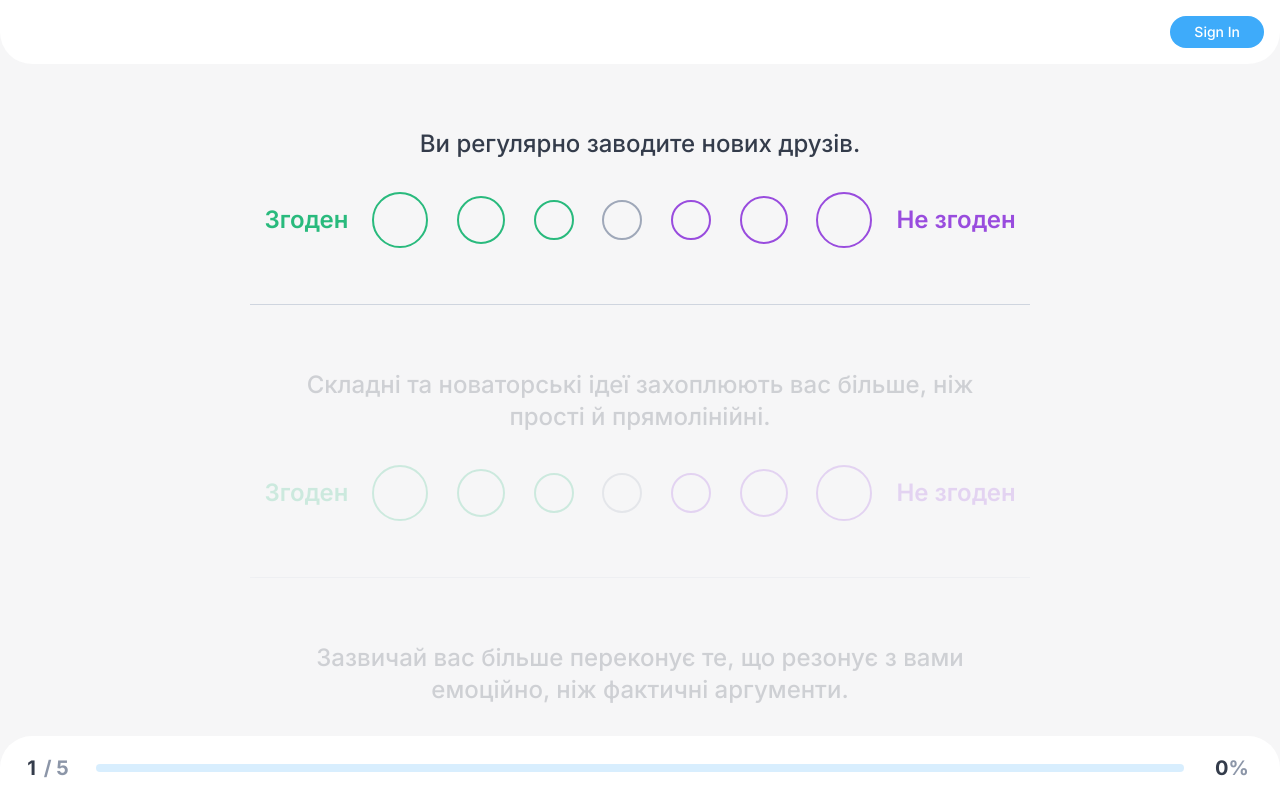
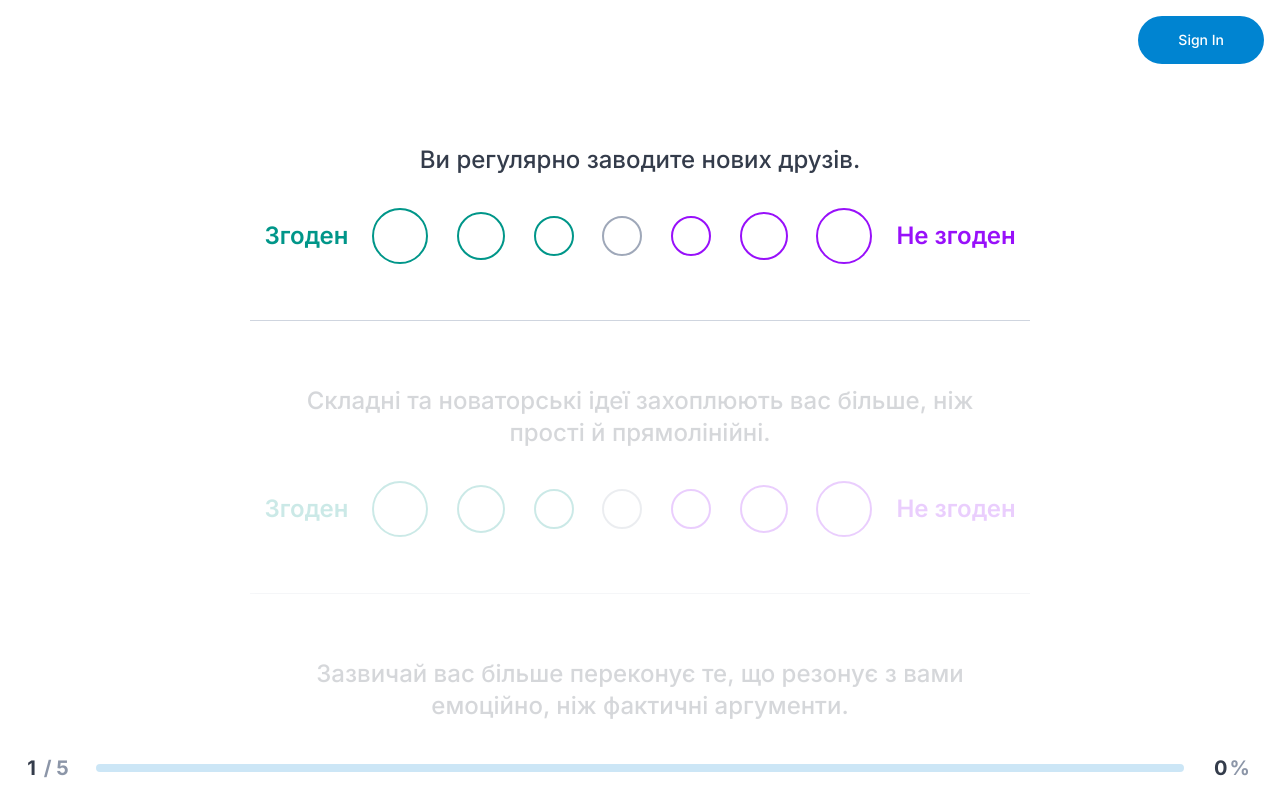
Before and after one commit to endeveron/n_typify, a Next.js app: page / in a window 1280 px wide. Shown: the top 798 px of the page. Built offline with nearby package versions, Linux system fonts and the light colour scheme.

Commit message:
style: dark theme

```diff
--- a/src/app/(auth)/sign-up/page.tsx
+++ b/src/app/(auth)/sign-up/page.tsx
@@ -14,7 +14,7 @@ const Page = async () => {
       </CardHeader>
       <CardContent>
         {/* <div className="flex flex-col">
-          <div className="mb-2 text-center text-sm text-secondary-foreground">
+          <div className="mb-2 text-center text-sm text-muted">
             Unable to register in the preview mode
           </div>
           <Link href="/sign-in" className="auth-form_link">
--- a/src/core/components/auth/social-buttons.tsx
+++ b/src/core/components/auth/social-buttons.tsx
@@ -27,7 +27,7 @@ const SocialButtons = () => {
 
   return (
     <div className="social-buttons relative flex flex-col gap-4">
-      <p className="text-center text-sm text-secondary-foreground">or</p>
+      <p className="text-center text-sm">or</p>
       <Button
         onClick={() => handleClick(SocialProvider.google)}
         type="button"
--- a/src/core/components/personality-test/personality-test.tsx
+++ b/src/core/components/personality-test/personality-test.tsx
@@ -1,24 +1,24 @@
 'use client';
 
+import { useCallback, useEffect, useRef, useState } from 'react';
 import { toast } from 'sonner';
-import {
-  AnswerMapData,
-  LangCode,
-  PersonalityTestTranslation,
-  Question,
-  TraitIndex,
-} from '@/core/types/personality-test';
-import { useCallback, useEffect, useRef, useState } from 'react';
 
 import QuestionCard from '@/core/components/personality-test/question-card';
 import { Button } from '@/core/components/ui/button';
 import { Progress } from '@/core/components/ui/progress';
 import { QUESTION_DATA_ARRAY_LENGTH } from '@/core/data/questions';
 import {
+  AnswerMapData,
+  MBTIResult,
+  Question,
+  TraitIndex,
+} from '@/core/types/personality-test';
+import { LangCode, PersonalityTestTranslation } from '@/core/types/translation';
+import { getPersonalityTestTranslation } from '@/core/utils/dictionary';
+import {
   calculateMBTI,
   configurePersonalityTestQuestions,
 } from '@/core/utils/personality-test';
-import { getPersonalityTestTranslation } from '@/core/utils/dictionary';
 
 const QUESTION_GROUP_SIZE = 12;
 const TOTAL_QUESTION_GROUPS = QUESTION_DATA_ARRAY_LENGTH / QUESTION_GROUP_SIZE; // 5  (60 / 12)
@@ -41,6 +41,57 @@ const PersonalityTest = ({ langCode }: PersonalityTestProps) => {
   const activeQuestionRef = useRef<HTMLDivElement | null>(null);
   const answerMapRef = useRef<Map<string, AnswerMapData>>(new Map());
 
+  const handleNextButton = () => {
+    getNextQuestionGroup();
+  };
+
+  const handleGetResultsButton = () => {
+    const result = getResults();
+    console.log(result.personalityType);
+    console.log(result.percentageMap);
+
+    // TODO: Save test results in DB using server actions
+  };
+
+  const handleQuestionCardSelect = (data: AnswerMapData) => {
+    // console.log('data', data);
+
+    if (Number(data.questionId) >= activeQuestionId) {
+      updateCurrentQuestionId();
+    }
+
+    setTimeout(() => {
+      scrollToNextQuestion();
+      updateProgress();
+      updateAnswerMap(data);
+    }, 50); // Ensure state updates before scrolling
+  };
+
+  const getResults = (): MBTIResult => {
+    // Init trait map
+    const traitMap = new Map<TraitIndex, number>([
+      ['e', 0],
+      ['i', 0],
+      ['s', 0],
+      ['n', 0],
+      ['t', 0],
+      ['f', 0],
+      ['j', 0],
+      ['p', 0],
+      ['a', 0],
+      ['v', 0],
+    ]);
+
+    // Fill out the trait map
+    answerMapRef.current.forEach(({ traitIndex, value }: AnswerMapData) => {
+      const curValue = traitMap.get(traitIndex as TraitIndex) as number;
+      traitMap.set(traitIndex as TraitIndex, curValue + value);
+    });
+
+    const result = calculateMBTI(traitMap);
+    return result;
+  };
+
   const getNextQuestionGroup = () => {
     const newOffset = questionGroupNum * QUESTION_GROUP_SIZE;
     const nextQuestionGroup = questions.slice(
@@ -62,39 +113,7 @@ const PersonalityTest = ({ langCode }: PersonalityTestProps) => {
     }, 50); // Ensure state updates before scrolling
   };
 
-  // Init data
-  useEffect(() => {
-    const initData = async () => {
-      // Get translation
-      const { questions, ...translations } =
-        await getPersonalityTestTranslation(langCode);
-      setTranslation(translations);
-
-      // Merge question data with translation
-      const translatedQuestions: { [key: string]: string } = questions;
-      const mergedQuestions =
-        configurePersonalityTestQuestions(translatedQuestions);
-      setQuestions(mergedQuestions);
-    };
-
-    initData();
-  }, [langCode]);
-
-  useEffect(() => {
-    // Get the first group
-    const initQuestions = async () => {
-      const firstGroup = questions.slice(0, QUESTION_GROUP_SIZE);
-      if (!firstGroup?.length) {
-        toast(`No questions fetched`);
-        return;
-      }
-      setQuestionGroup(firstGroup);
-      setQuestionGroupNum(1);
-    };
-    initQuestions();
-  }, [questions]);
-
-  // Assign ref only to the currently active question
+  // Assign ref to the currently active question
   const setActiveQuestionRef = useCallback((el: HTMLDivElement | null) => {
     if (el && activeQuestionRef.current !== el) {
       activeQuestionRef.current = el;
@@ -108,10 +127,6 @@ const PersonalityTest = ({ langCode }: PersonalityTestProps) => {
         block: 'center',
       });
     }
-  };
-
-  const updateAnswerMap = (data: AnswerMapData) => {
-    answerMapRef.current.set(data.questionId, data);
   };
 
   const updateCurrentQuestionId = () => {
@@ -132,48 +147,36 @@ const PersonalityTest = ({ langCode }: PersonalityTestProps) => {
     setProgress(value);
   };
 
-  const handleQuestionCardSelect = (data: AnswerMapData) => {
-    // console.log('data', data);
-
-    if (Number(data.questionId) >= activeQuestionId) {
-      updateCurrentQuestionId();
-    }
-
-    setTimeout(() => {
-      scrollToNextQuestion();
-      updateProgress();
-      updateAnswerMap(data);
-    }, 50); // Ensure state updates before scrolling
+  const updateAnswerMap = (data: AnswerMapData) => {
+    answerMapRef.current.set(data.questionId, data);
   };
 
-  const handleNextButton = () => {
-    getNextQuestionGroup();
-  };
+  // Init data
+  useEffect(() => {
+    const initData = async () => {
+      // Get translations
+      const { questions, ...translations } =
+        await getPersonalityTestTranslation(langCode);
+      if (!questions || !translations) {
+        toast(`Unable to get translations`);
+        return;
+      }
+      setTranslation(translations);
 
-  const getResults = () => {
-    const traitMap = new Map<TraitIndex, number>([
-      ['e', 0],
-      ['i', 0],
-      ['s', 0],
-      ['n', 0],
-      ['t', 0],
-      ['f', 0],
-      ['j', 0],
-      ['p', 0],
-      ['a', 0],
-      ['v', 0],
-    ]);
+      // Merge question data with translation
+      const translatedQuestions: { [key: string]: string } = questions;
+      const mergedQuestions =
+        configurePersonalityTestQuestions(translatedQuestions);
+      setQuestions(mergedQuestions);
 
-    // Fill out the trait map
-    answerMapRef.current.forEach(({ traitIndex, value }: AnswerMapData) => {
-      const curValue = traitMap.get(traitIndex as TraitIndex) as number;
-      traitMap.set(traitIndex as TraitIndex, curValue + value);
-    });
+      // Init the first group of questions
+      const firstGroup = mergedQuestions.slice(0, QUESTION_GROUP_SIZE);
+      setQuestionGroup(firstGroup);
+      setQuestionGroupNum(1);
+    };
 
-    const result = calculateMBTI(traitMap);
-    console.log(result.personalityType);
-    console.log(result.percentageMap);
-  };
+    initData();
+  }, [langCode]);
 
   return (
     <div className="personality-test relative flex flex-col flex-1">
@@ -199,21 +202,21 @@ const PersonalityTest = ({ langCode }: PersonalityTestProps) => {
           </div>
         ))}
 
-        <div className="action-buttons h-10 my-8 flex justify-center">
+        <div className="action-buttons h-10 my-16 flex justify-center">
           {isNext && !isDone ? (
             <Button onClick={handleNextButton}>
               {translation?.nextGroupBtnTitle}
             </Button>
           ) : null}
           {isNext && isDone ? (
-            <Button variant="accent" onClick={getResults}>
+            <Button variant="accent" onClick={handleGetResultsButton}>
               {translation?.getResultsBtnTitle}
             </Button>
           ) : null}
         </div>
       </div>
 
-      <div className="bottom-bar min-h-16 sticky bottom-0 flex items-center justify-between bg-white xl:rounded-tr-4xl xl:rounded-tl-4xl">
+      <div className="bottom-bar min-h-16 sticky bottom-0 flex items-center justify-between bg-card xl:rounded-tr-4xl xl:rounded-tl-4xl">
         <div className="w-24 flex items-center justify-center px-4 text-xl font-bold cursor-default">
           {questionGroupNum}
           <div className="text-muted ml-2">/ {TOTAL_QUESTION_GROUPS}</div>
@@ -222,9 +225,8 @@ const PersonalityTest = ({ langCode }: PersonalityTestProps) => {
           <Progress value={progress} />
         </div>
         <div className="w-24 flex items-center justify-center px-4 text-xl font-bold cursor-default">
-          {/* {activeQuestionId} */}
           {progress}
-          <div className="text-muted">%</div>
+          <div className="text-muted ml-0.5">%</div>
         </div>
       </div>
     </div>
--- a/src/core/components/personality-test/question-card.tsx
+++ b/src/core/components/personality-test/question-card.tsx
@@ -3,15 +3,12 @@
 import { useState } from 'react';
 
 import RadioButton from '@/core/components/personality-test/radio-button';
-import {
-  Question,
-  AnswerMapData,
-  PersonalityTestQuestionCardTranslation,
-} from '@/core/types/personality-test';
+import { AnswerMapData, Question } from '@/core/types/personality-test';
+import { QuestionCardTranslation } from '@/core/types/translation';
 import { cn } from '@/core/utils/common';
 
 type QuestionCardProps = Question & {
-  translation?: PersonalityTestQuestionCardTranslation;
+  translation?: QuestionCardTranslation;
   activeQuestionId: string;
   onSelect: (data: AnswerMapData) => void;
 };
@@ -53,7 +50,7 @@ const QuestionCard = ({
         {question}
       </div>
       <div className="radio-group w-full flex flex-col items-center sm:flex-row sm:justify-center sm:gap-4 md:gap-6">
-        <div className="max-sm:hidden caption text-xl xl:text-2xl text-green font-semibold">
+        <div className="max-sm:hidden caption text-xl xl:text-2xl text-teal font-semibold cursor-default">
           {translation.attitudePositive}
         </div>
         <div className="radios w-full flex items-center justify-between max-md:max-w-96 md:w-[420px] xl:w-[500px]">
@@ -114,11 +111,11 @@ const QuestionCard = ({
             />
           </div>
         </div>
-        <div className="max-sm:hidden caption text-xl xl:text-2xl text-purple font-semibold ">
+        <div className="max-sm:hidden caption text-xl xl:text-2xl text-purple font-semibold cursor-default">
           {translation.attitudeNegative}
         </div>
-        <div className="captions-mobile w-full max-w-96 sm:hidden flex justify-between mt-4 text-sm font-semibold uppercase">
-          <div className="text-green">{translation.attitudePositive}</div>
+        <div className="captions-mobile w-full max-w-96 sm:hidden flex justify-between mt-4 text-sm font-semibold uppercase cursor-default">
+          <div className="text-teal">{translation.attitudePositive}</div>
           <div className="text-purple">{translation.attitudeNegative}</div>
         </div>
       </div>
--- a/src/core/components/personality-test/radio-button.tsx
+++ b/src/core/components/personality-test/radio-button.tsx
@@ -36,10 +36,10 @@ const RadioButton = ({
         className={cn(
           `flex items-center justify-center h-full w-full rounded-full transition-all`,
           {
-            'border-2 border-green': isPositive && !isChecked,
+            'border-2 border-teal': isPositive && !isChecked,
             'border-2 border-purple': !isPositive && !isChecked,
             'border-2 border-neutral': isNeutral && !isChecked,
-            'bg-green': isPositive && isChecked,
+            'bg-teal': isPositive && isChecked,
             'bg-purple': !isPositive && isChecked,
             'bg-neutral': isNeutral && isChecked,
           }
--- a/src/core/components/ui/button.tsx
+++ b/src/core/components/ui/button.tsx
@@ -21,9 +21,9 @@ const buttonVariants = cva(
         link: 'text-blue underline-offset-4 hover:underline',
       },
       size: {
-        default: 'h-10 px-8 sm:h-12 sm:px-10',
-        sm: 'h-8 px-6 text-sm',
-        lg: 'h-12 px-8',
+        sm: 'h-8 px-6 text-sm sm:h-10 sm:px-10 lg:h-12',
+        default: 'h-12 px-8 sm:h-14 sm:px-10 sm:text-lg',
+        lg: 'h-14 px-10 text-lg sm:h-16 sm:px-12',
         icon: 'h-9 w-9',
       },
     },
--- a/src/core/components/ui/card.tsx
+++ b/src/core/components/ui/card.tsx
@@ -41,11 +41,7 @@ const CardDescription = React.forwardRef<
   HTMLParagraphElement,
   React.HTMLAttributes<HTMLParagraphElement>
 >(({ className, ...props }, ref) => (
-  <p
-    ref={ref}
-    className={cn('text-sm text-secondary-foreground', className)}
-    {...props}
-  />
+  <p ref={ref} className={cn('text-sm text-muted', className)} {...props} />
 ));
 CardDescription.displayName = 'CardDescription';
 
--- a/src/core/globals.css
+++ b/src/core/globals.css
@@ -11,19 +11,25 @@
 
   --background: #ffffff;
   --foreground: #343c4b;
-  --secondary-background: #f6f6f7;
-  --secondary-foreground: #4d5769;
+  /* --secondary-background: #f6f6f7;
+  --secondary-foreground: #4d5769; */
 
   --red: #ff3d23;
   --orange: #f8822d;
   --yellow: #ffba24;
   --blue: #3eabfa;
-  --green: #29ba7d;
-  --purple: #994cde;
   --neutral: #9fa8b9;
 
-  --accent: var(--orange);
-  --brand: var(--blue);
+  --amber: #fe9a00; /* amber-600 */
+  --purple: #9810fa; /* purple-600 */
+  --rose: #ec003f; /* rose-600 */
+  --sky: #0084d1; /* sky-000 */
+  --slate: #45556c; /* slate-600 */
+  --teal: #009689; /* teal-600 */
+  --violet: #7f22fe; /* violet-600 */
+
+  --accent: var(--amber);
+  --brand: var(--sky);
 
   --muted: #8c96a8;
   --border: #cfd5df;
@@ -31,7 +37,7 @@
   --input-border: #f3f5f8;
   --overlay: white;
 
-  --ring: var(--blue);
+  --ring: var(--brand);
 
   --btn-primary-foreground: white;
   --btn-primary-background: var(--brand);
@@ -77,49 +83,72 @@
   --sidebar-ring: oklch(0.708 0 0); */
 }
 
-/* @media (prefers-color-scheme: dark) {
+@media (prefers-color-scheme: dark) {
   :root {
-    --background: #fff7ed;
-    --foreground: #171717;
+    --background: #0a0a0a; /* neutral-950 */
+    --foreground: #d4d4d4; /* neutral-300 */
+    /* --secondary-background: #171717;
+    --secondary-foreground: #4d5769; */
 
-    --red: #ff3e24;
-    --orange: #f88d41;
-    --yellow: #ffbe32;
-    --blue: #55b2f5;
-    --green: #19c07a;
+    --red: #ff3d23; /* -000 */
+    --orange: #f8822d; /* -000 */
+    --yellow: #ffba24; /* -000 */
+    --blue: #3eabfa; /* -000 */
+    --neutral: #737373; /* neutral-500 */
 
-    --accent: var(--orange);
-    --brand: var(--blue);
+    --amber: #fe9a00; /* amber-600 */
+    --purple: #9810fa; /* purple-600 */
+    --rose: #ec003f; /* rose-600 */
+    --sky: #0084d1; /* sky-000 */
+    --slate: #45556c; /* slate-600 */
+    --teal: #009689; /* teal-600 */
+    --violet: #7f22fe; /* violet-600 */
 
-    --muted: #7d766f;
-    --border: #fff1e0;
-    --input: white;
-    --overlay: #fafafa;
+    --accent: var(--amber);
+    --brand: var(--sky);
+
+    --muted: #8c96a8;
+    --border: #262626; /* neutral-800 */
+    --input: #f3f5f8;
+    --input-border: #f3f5f8;
+    --overlay: white;
+
+    --ring: var(--brand);
 
     --btn-primary-foreground: white;
     --btn-primary-background: var(--brand);
+    --btn-primary-background-hover: #2992dd;
     --btn-accent-foreground: white;
-    --btn-accent-background: #d4cfc9;
+    --btn-accent-background: var(--accent);
+    --btn-accent-background-hover: #ee7118;
+    --btn-neutral-background: white;
 
     --placeholder-background: white;
-    --card: white;
+    --card: #171717; /* neutral-900 */
+    --popover: #e5e5e5; /* neutral-200 */
+    --popover-foreground: #0a0a0a; /* neutral-950 */
   }
-} */
+}
 
 @theme inline {
   --color-background: var(--background);
   --color-foreground: var(--foreground);
-  --color-secondary-background: var(--secondary-background);
-  --color-secondary-foreground: var(--secondary-foreground);
+  /* --color-secondary-background: var(--secondary-background);
+  --color-secondary-foreground: var(--secondary-foreground); */
 
   --color-red: var(--red);
   --color-orange: var(--orange);
   --color-yellow: var(--yellow);
   --color-blue: var(--blue);
-  --color-green: var(--green);
+  --color-neutral: var(--neutral);
+
+  --color-amber: var(--amber);
   --color-purple: var(--purple);
-  --color-purple: var(--purple);
-  --color-neutral: var(--neutral);
+  --color-rose: var(--rose);
+  --color-sky: var(--sky);
+  --color-slate: var(--slate);
+  --color-teal: var(--teal);
+  --color-violet: var(--violet);
 
   --color-brand: var(--brand);
   --color-accent: var(--accent);
@@ -175,51 +204,14 @@
   --radius-xl: calc(var(--radius) + 4px); */
 }
 
-.dark {
-  --background: #ffffff;
-  --foreground: #343c4b;
-  --secondary-background: #f6f6f7;
-  --secondary-foreground: #4d5769;
-
-  --red: #ff3d23;
-  --orange: #f8822d;
-  --yellow: #ffba24;
-  --blue: #3eabfa;
-  --green: #29ba7d;
-  --purple: #994cde;
-  --neutral: #9fa8b9;
-
-  --accent: var(--orange);
-  --brand: var(--blue);
-
-  --muted: #8c96a8;
-  --border: #cfd5df;
-  --input: #f3f5f8;
-  --input-border: #f3f5f8;
-  --overlay: white;
-
-  --ring: var(--blue);
-
-  --btn-primary-foreground: white;
-  --btn-primary-background: var(--brand);
-  --btn-primary-background-hover: #2992dd;
-  --btn-accent-foreground: white;
-  --btn-accent-background: var(--accent);
-  --btn-accent-background-hover: #ee7118;
-  --btn-neutral-background: white;
-
-  --placeholder-background: white;
-  --card: white;
-  --popover: #343c4b;
-  --popover-foreground: white;
-}
+/* .dark {} */
 
 @layer base {
   * {
     @apply border-border outline-ring;
   }
   body {
-    @apply bg-secondary-background text-foreground;
+    @apply bg-background text-foreground;
   }
 }
 
--- a/src/core/types/personality-test.ts
+++ b/src/core/types/personality-test.ts
@@ -1,18 +1,3 @@
-export type LangCode = 'en' | 'uk';
-
-// Define the structure of the imported JSON
-export type PersonalityTestQuestionCardTranslation = {
-  attitudePositive: string;
-  attitudeNegative: string;
-};
-
-export type PersonalityTestTranslation = {
-  questionCard: PersonalityTestQuestionCardTranslation;
-  questions: { [key: string]: string };
-  nextGroupBtnTitle: string;
-  getResultsBtnTitle: string;
-};
-
 export type TraitIndex =
   | 'e'
   | 'i'
--- /dev/null
+++ b/src/core/types/translation.ts
@@ -0,0 +1,17 @@
+export type LangCode = 'en' | 'uk';
+
+// Define the structure of the imported JSON
+
+// Personality Test
+
+export type QuestionCardTranslation = {
+  attitudePositive: string;
+  attitudeNegative: string;
+};
+
+export type PersonalityTestTranslation = {
+  questionCard: QuestionCardTranslation;
+  questions: { [key: string]: string };
+  nextGroupBtnTitle: string;
+  getResultsBtnTitle: string;
+};
--- a/src/core/utils/dictionary.ts
+++ b/src/core/utils/dictionary.ts
@@ -1,7 +1,4 @@
-import {
-  LangCode,
-  PersonalityTestTranslation,
-} from '@/core/types/personality-test';
+import { LangCode, PersonalityTestTranslation } from '@/core/types/translation';
 
 const personalityTestLoadersMap = new Map<
   string,
```
Also changed, not shown: src/app/page.tsx (+32 -3 lines).
